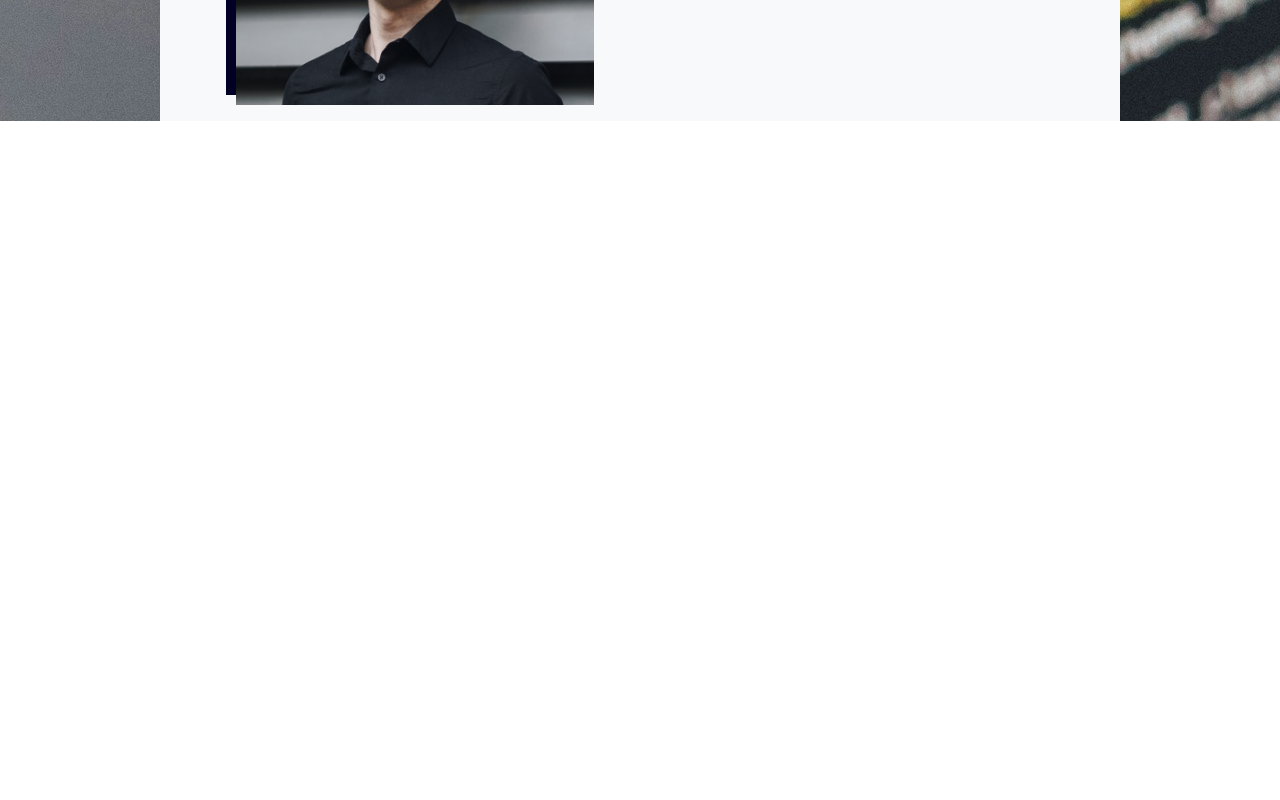
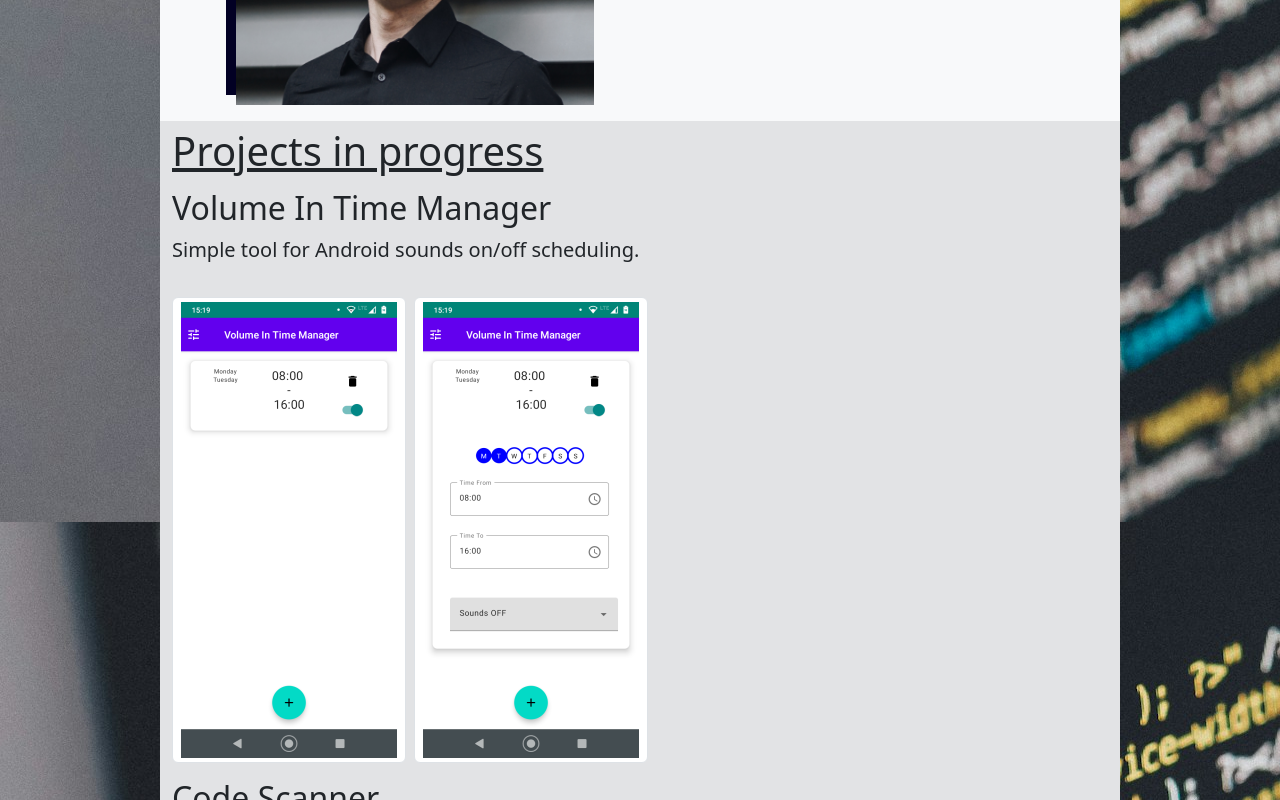
Before and after one commit to klosik007/klosik007.io, a Vue app: page /projects in a window 1280 px wide. Shown: the part 1080-1880 px from the top of the page. Before the commit the page ends 1201 px from the top, so only its background shows below. Built offline with nearby package versions, Linux system fonts and the light colour scheme.

Commit message:
Project section included

```diff
--- a/src/App.vue
+++ b/src/App.vue
@@ -1,6 +1,7 @@
 <script setup lang="ts">
 import { RouterView } from 'vue-router'
 import TheMenu from './components/TheMenu.vue'
+import TheProjects from "@/components/TheProjects.vue";
 </script>
 
 <template>
@@ -69,7 +70,9 @@
           </div>
         </section>
         <section id="myProjects">
-
+          <div class="row bg-secondary-subtle">
+            <the-projects />
+          </div>
         </section>
         <section id="blog">
 
```
